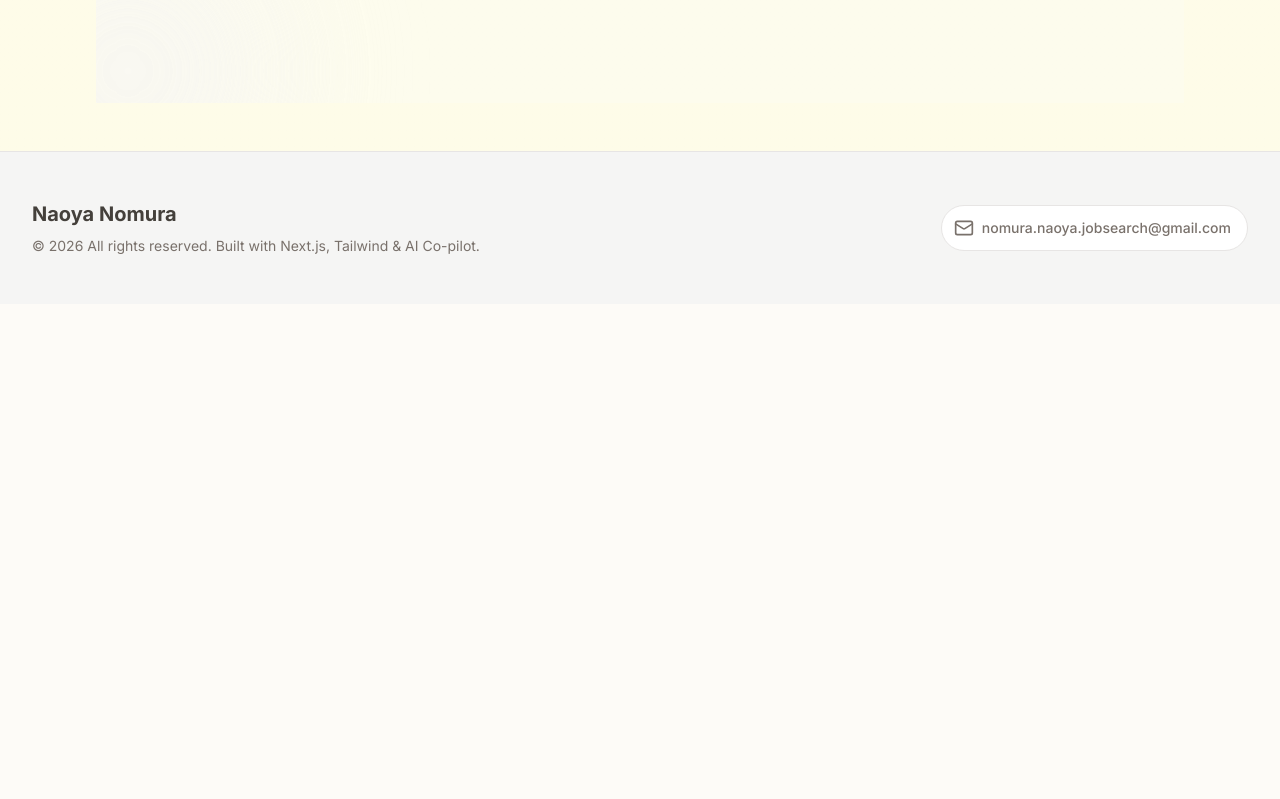
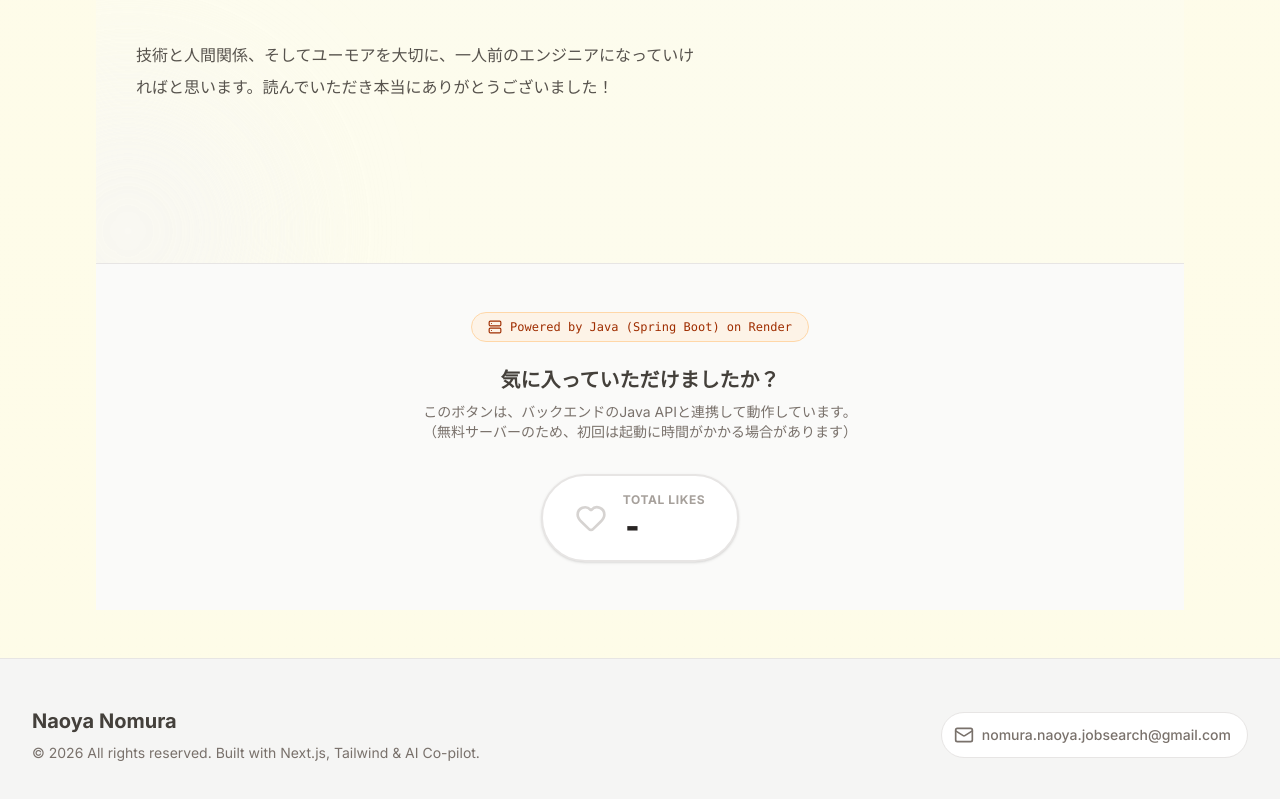
Before and after one commit to karaagenomuranaoya/portfolio, a Next.js app: page / in a window 1280 px wide. Shown: the part 8792-9591 px from the top of the page. Before the commit the page ends 9096 px from the top, so only its background shows below. Built offline with nearby package versions, Linux system fonts and the light colour scheme; no server answers.

Commit message:
likes button

```diff
--- /dev/null
+++ b/app/components/LikeButton.tsx
@@ -0,0 +1,130 @@
+"use client";
+
+import { useState, useEffect } from "react";
+import { motion, AnimatePresence } from "framer-motion";
+import { Heart, Coffee, Server } from "lucide-react";
+
+export default function LikeButton() {
+  const [count, setCount] = useState<number | null>(null);
+  const [isLoading, setIsLoading] = useState(true);
+  const [isLiked, setIsLiked] = useState(false); // ローカルでのクリック演出用
+
+  // 環境変数からAPIのURLを取得
+  const API_URL = `${process.env.NEXT_PUBLIC_API_URL}/api/likes`;
+
+  // 初回ロード時に現在のいいね数を取得
+  useEffect(() => {
+    const fetchLikes = async () => {
+      try {
+        const res = await fetch(API_URL);
+        if (!res.ok) throw new Error("Failed to fetch");
+        const data = await res.json();
+        setCount(data.count);
+      } catch (error) {
+        console.error("API Error:", error);
+        // エラー時はとりあえずnullのままにするか、0を表示するか
+      } finally {
+        setIsLoading(false);
+      }
+    };
+
+    fetchLikes();
+  }, [API_URL]);
+
+  // いいねボタンを押した時の処理
+  const handleLike = async () => {
+    // 楽観的UI更新（サーバーの応答を待たずに数字を増やす演出）
+    setIsLiked(true);
+    setCount((prev) => (prev !== null ? prev + 1 : 1));
+    setTimeout(() => setIsLiked(false), 1000); // 1秒後にハートのエフェクトを戻す
+
+    try {
+      await fetch(API_URL, {
+        method: "POST",
+      });
+      // 本当はここでサーバーから最新の値を返してもらうのが確実だが、
+      // ユーザー体験優先でエラーがない限りは何もしない
+    } catch (error) {
+      console.error("Like Error:", error);
+      // エラーなら数字を戻すなどの処理を入れるとなお良い
+      setCount((prev) => (prev !== null ? prev - 1 : null));
+    }
+  };
+
+  return (
+    <section className="py-12 bg-stone-50 border-t border-stone-200">
+      <div className="max-w-4xl mx-auto px-4 text-center">
+
+        {/* 技術アピールエリア */}
+        <div className="mb-6 inline-flex items-center gap-2 px-4 py-1.5 rounded-full bg-orange-100/50 border border-orange-200 text-orange-800 text-xs font-mono">
+          <Server size={14} />
+          <span>Powered by Java (Spring Boot) on Render</span>
+        </div>
+
+        <h3 className="text-xl font-bold text-stone-700 mb-2">
+          気に入っていただけましたか？
+        </h3>
+        <p className="text-sm text-stone-500 mb-8">
+          このボタンは、バックエンドのJava APIと連携して動作しています。<br />
+          （無料サーバーのため、初回は起動に時間がかかる場合があります）
+        </p>
+
+        {/* ボタン本体 */}
+        <div className="relative inline-block">
+          <motion.button
+            whileHover={{ scale: 1.05 }}
+            whileTap={{ scale: 0.95 }}
+            onClick={handleLike}
+            className="group relative flex items-center gap-4 px-8 py-4 bg-white border-2 border-stone-200 rounded-full shadow-sm hover:border-pink-300 hover:shadow-pink-100 transition-all duration-300"
+          >
+            {/* ハートアイコンのアニメーション */}
+            <div className="relative">
+              <Heart
+                size={32}
+                className={`transition-colors duration-300 ${isLiked ? "fill-pink-500 text-pink-500" : "text-stone-300 group-hover:text-pink-400"}`}
+              />
+              <AnimatePresence>
+                {isLiked && (
+                  <motion.div
+                    initial={{ scale: 0, opacity: 0 }}
+                    animate={{ scale: 1.5, opacity: 1 }}
+                    exit={{ scale: 2, opacity: 0 }}
+                    className="absolute inset-0 text-pink-500"
+                  >
+                    <Heart size={32} className="fill-pink-500" />
+                  </motion.div>
+                )}
+              </AnimatePresence>
+            </div>
+
+            <div className="flex flex-col items-start">
+              <span className="text-xs font-bold text-stone-400 uppercase tracking-wider">Total Likes</span>
+              {isLoading ? (
+                <div className="h-8 w-16 bg-stone-100 animate-pulse rounded mt-1" />
+              ) : (
+                <span className="text-3xl font-black text-stone-800 tabular-nums">
+                  {count !== null ? count.toLocaleString() : "-"}
+                </span>
+              )}
+            </div>
+          </motion.button>
+
+          {/* クリック時の+1エフェクト */}
+          <AnimatePresence>
+            {isLiked && (
+              <motion.span
+                initial={{ opacity: 1, y: -20, x: 0 }}
+                animate={{ opacity: 0, y: -60 }}
+                exit={{ opacity: 0 }}
+                className="absolute top-0 left-1/2 -translate-x-1/2 text-2xl font-bold text-pink-500 pointer-events-none"
+              >
+                +1
+              </motion.span>
+            )}
+          </AnimatePresence>
+        </div>
+
+      </div>
+    </section>
+  );
+}
--- /dev/null
+++ b/app/components/WakeUpApi.tsx
@@ -0,0 +1,26 @@
+"use client";
+
+import { useEffect } from "react";
+
+export default function WakeUpApi() {
+  useEffect(() => {
+    // 開発環境(localhost)では無駄な起動を防ぐため実行しない（任意）
+    if (process.env.NODE_ENV === "development") return;
+
+    const API_URL = process.env.NEXT_PUBLIC_API_URL;
+    if (!API_URL) return;
+
+    // "Fire and Forget"（撃ちっ放し）
+    // 結果を受け取る必要はない。ただアクセスして「起きろ！」と伝えるだけ。
+    fetch(`${API_URL}/api/likes`, { mode: 'no-cors' })
+      .catch(() => {
+        // エラーが出ても無視する（ユーザーには関係ないため）
+        // コンソールも汚さないように何もしない
+      });
+
+    console.log("🔥 Java API Pre-warming triggered...");
+  }, []);
+
+  // 画面には何も描画しない
+  return null;
+}
--- a/app/data/profile.ts
+++ b/app/data/profile.ts
@@ -19,7 +19,9 @@ export const profile = {
 
     このサイトを作ったりとカッコつけてはいますが、実際はコードもあまりわからず、AIに頼るところの多い、そしてでしゃばりの未熟者です。だからこそ、もっと確かな技術を身につけたい。
 
-    2026年春に、神奈川県内のSIer企業に就職予定です。仕事では、多様な技術やユーザー体験の向上にこだわれる環境に惹かれています。様々な技術スタックを用いた開発がとても楽しかったこと、細かなユーザー体験にこだわり、自分が使いたいと思えるようなプロダクトを作る喜びにもっと触れたいことが理由です。
+    2026年春から、神奈川県内のSIer企業にてエンジニアとしてのキャリアをスタートする予定です。個人開発を通して、モダンな技術スタックを駆使し、プロダクトを創り上げるプロセスに強く惹きつけられました。
+
+    仕事において僕が最も大切にしたいのは、お客様の要望を形にするだけでなく、その一歩先にある「どんな機能やUXがあればユーザーの日常がより便利で楽しくなるか」を自ら考え、実装に落とし込むことです。ゆくゆくは、誰もが当たり前に使う社会インフラの領域において、技術で新たな価値を創造し、自らの手で育てていけるようなサービス開発の最前線に立ちたいと考えています。
 
     技術と人間関係、そしてユーモアを大切に、一人前のエンジニアになっていければと思います。読んでいただき本当にありがとうございました！
 
--- a/app/layout.tsx
+++ b/app/layout.tsx
@@ -3,6 +3,7 @@ import { Inter } from "next/font/google"; // 必要ならNoto Serif JPなどに
 import "./globals.css";
 import Header from "./components/Header";
 import Footer from "./components/Footer";
+import WakeUpApi from "./components/WakeUpApi";
 
 const inter = Inter({ subsets: ["latin"] });
 
@@ -19,6 +20,9 @@ export default function RootLayout({
   return (
     <html lang="ja" className="scroll-smooth">
       <body className={`${inter.className} relative overflow-x-hidden`}>
+
+        <WakeUpApi />
+
         {/* 背景の装飾効果（木漏れ日のような優しい光） */}
         <div className="fixed top-0 left-0 w-full h-full overflow-hidden -z-10 pointer-events-none">
           {/* 左上の柔らかいオレンジ */}
--- a/app/page.tsx
+++ b/app/page.tsx
@@ -4,6 +4,7 @@ import Projects from "./components/Projects";
 import AIChat from "./components/AIChat";
 import AtsumeruShowcase from "./components/AtsumeruShowcase";
 import AIWorkflow from "./components/AIWorkflow"; // 追加
+import LikeButton from "./components/LikeButton";
 
 export default function Home() {
   return (
@@ -22,6 +23,8 @@ export default function Home() {
       {/* 4. 人となり */}
       <About />
 
+      <LikeButton />
+
       <AIChat />
     </div>
   );
```
Also changed, not shown: project_context_for_ai.txt.
